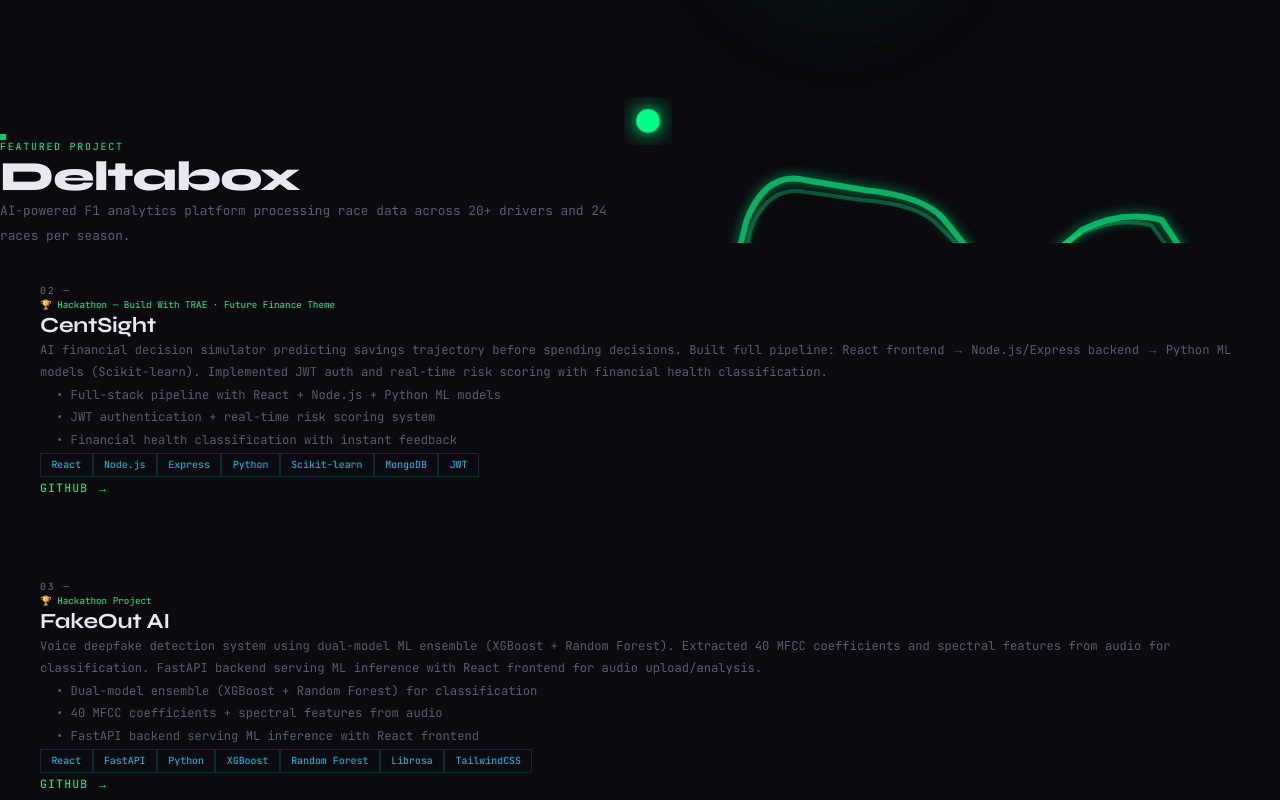
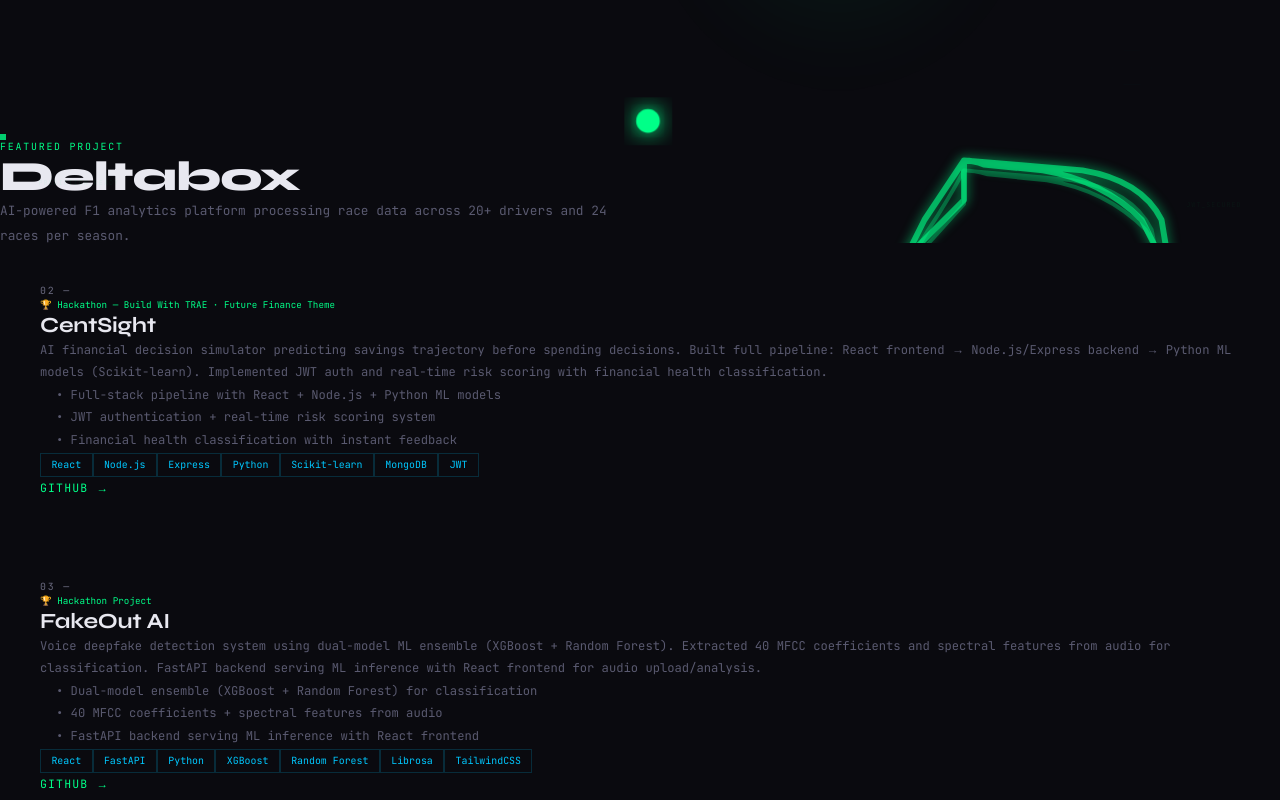
Before and after one commit to Mohammad-Adnan-Shakil/Portfolio, a React (Vite) app: page / in a window 1280 px wide. Shown: the part 2060-2860 px from the top of the page. Built offline with nearby package versions, Linux system fonts and the light colour scheme.

Commit message:
replace: Monaco circuit with accurate Suzuka Circuit SVG

```diff
--- a/src/components/Projects.jsx
+++ b/src/components/Projects.jsx
@@ -435,30 +435,40 @@
                 viewBox="0 0 320 180"
                 style={{ overflow: 'visible' }}
               >
-                {/* Monaco Circuit Path */}
+                {/* Suzuka Circuit Path */}
                 <path
-                  id="monaco-circuit"
-                  d="M 40,90
-                   L 50,50
-                   Q 60,25 80,30
-                   L 110,35
-                   Q 140,38 150,50
-                   L 170,75
-                   Q 180,85 190,80
-                   L 220,55
-                   Q 240,45 260,50
-                   L 280,80
-                   Q 290,95 285,110
-                   L 270,130
-                   Q 255,145 235,145
-                   L 210,140
-                   Q 185,138 165,125
-                   L 145,105
-                   Q 130,90 115,95
-                   L 95,100
-                   Q 75,105 65,100
-                   L 50,90
-                   Q 45,90 40,90 Z"
+                  id="suzuka-circuit"
+                  d="M 160,20
+                   L 220,25
+                   Q 250,30 260,50
+                   L 265,80
+                   Q 268,110 250,130
+                   L 220,150
+                   Q 200,160 180,155
+                   L 160,150
+                   Q 140,145 130,130
+                   L 125,110
+                   Q 123,90 130,70
+                   L 140,50
+                   Q 150,35 160,20 Z
+                   M 160,20
+                   L 160,40
+                   L 140,60
+                   Q 120,80 100,90
+                   L 80,95
+                   Q 60,100 50,120
+                   L 45,140
+                   Q 43,160 60,170
+                   L 90,175
+                   Q 120,178 150,170
+                   L 180,160
+                   Q 210,150 230,130
+                   L 250,110
+                   Q 265,90 260,70
+                   L 250,50
+                   Q 230,30 200,25
+                   L 170,22
+                   Q 165,20 160,20 Z"
                   fill="none"
                   stroke="rgba(0,255,136,0.6)"
                   strokeWidth="3"
@@ -469,27 +479,37 @@
 
                 {/* Inner track line */}
                 <path
-                  d="M 45,90
-                   L 52,55
-                   Q 61,32 80,36
-                   L 108,40
-                   Q 137,42 147,53
-                   L 167,73
-                   Q 177,82 187,78
-                   L 217,58
-                   Q 237,48 255,53
-                   L 275,80
-                   Q 284,93 280,107
-                   L 265,125
-                   Q 250,140 232,140
-                   L 207,135
-                   Q 182,133 162,122
-                   L 142,103
-                   Q 127,88 112,93
-                   L 92,98
-                   Q 72,103 62,98
-                   L 47,90
-                   Q 42,90 45,90 Z"
+                  d="M 160,25
+                   L 215,30
+                   Q 245,35 255,55
+                   L 260,80
+                   Q 263,108 245,125
+                   L 218,145
+                   Q 198,155 178,150
+                   L 160,145
+                   Q 142,140 132,125
+                   L 127,108
+                   Q 125,90 132,72
+                   L 142,55
+                   Q 152,40 160,25 Z
+                   M 160,25
+                   L 160,42
+                   L 142,62
+                   Q 122,82 102,92
+                   L 82,97
+                   Q 62,102 52,122
+                   L 47,142
+                   Q 45,162 62,172
+                   L 92,177
+                   Q 122,180 152,172
+                   L 182,162
+                   Q 212,152 232,132
+                   L 252,112
+                   Q 267,92 262,72
+                   L 252,55
+                   Q 232,35 202,30
+                   L 172,27
+                   Q 165,25 160,25 Z"
                   fill="none"
                   stroke="rgba(0,255,136,0.3)"
                   strokeWidth="2"
@@ -503,27 +523,37 @@
                     dur="8s"
                     repeatCount="indefinite"
                     rotate="auto"
-                    path="M 40,90
-                     L 50,50
-                     Q 60,25 80,30
-                     L 110,35
-                     Q 140,38 150,50
-                     L 170,75
-                     Q 180,85 190,80
-                     L 220,55
-                     Q 240,45 260,50
-                     L 280,80
-                     Q 290,95 285,110
-                     L 270,130
-                     Q 255,145 235,145
-                     L 210,140
-                     Q 185,138 165,125
-                     L 145,105
-                     Q 130,90 115,95
-                     L 95,100
-                     Q 75,105 65,100
-                     L 50,90
-                     Q 45,90 40,90 Z"
+                    path="M 160,20
+                   L 220,25
+                   Q 250,30 260,50
+                   L 265,80
+                   Q 268,110 250,130
+                   L 220,150
+                   Q 200,160 180,155
+                   L 160,150
+                   Q 140,145 130,130
+                   L 125,110
+                   Q 123,90 130,70
+                   L 140,50
+                   Q 150,35 160,20 Z
+                   M 160,20
+                   L 160,40
+                   L 140,60
+                   Q 120,80 100,90
+                   L 80,95
+                   Q 60,100 50,120
+                   L 45,140
+                   Q 43,160 60,170
+                   L 90,175
+                   Q 120,178 150,170
+                   L 180,160
+                   Q 210,150 230,130
+                   L 250,110
+                   Q 265,90 260,70
+                   L 250,50
+                   Q 230,30 200,25
+                   L 170,22
+                   Q 165,20 160,20 Z"
                   />
                 </circle>
 
@@ -534,27 +564,37 @@
                     repeatCount="indefinite"
                     begin="0.2s"
                     rotate="auto"
-                    path="M 40,90
-                     L 50,50
-                     Q 60,25 80,30
-                     L 110,35
-                     Q 140,38 150,50
-                     L 170,75
-                     Q 180,85 190,80
-                     L 220,55
-                     Q 240,45 260,50
-                     L 280,80
-                     Q 290,95 285,110
-                     L 270,130
-                     Q 255,145 235,145
-                     L 210,140
-                     Q 185,138 165,125
-                     L 145,105
-                     Q 130,90 115,95
-                     L 95,100
-                     Q 75,105 65,100
-                     L 50,90
-                     Q 45,90 40,90 Z"
+                    path="M 160,20
+                   L 220,25
+                   Q 250,30 260,50
+                   L 265,80
+                   Q 268,110 250,130
+                   L 220,150
+                   Q 200,160 180,155
+                   L 160,150
+                   Q 140,145 130,130
+                   L 125,110
+                   Q 123,90 130,70
+                   L 140,50
+                   Q 150,35 160,20 Z
+                   M 160,20
+                   L 160,40
+                   L 140,60
+                   Q 120,80 100,90
+                   L 80,95
+                   Q 60,100 50,120
+                   L 45,140
+                   Q 43,160 60,170
+                   L 90,175
+                   Q 120,178 150,170
+                   L 180,160
+                   Q 210,150 230,130
+                   L 250,110
+                   Q 265,90 260,70
+                   L 250,50
+                   Q 230,30 200,25
+                   L 170,22
+                   Q 165,20 160,20 Z"
                   />
                 </circle>
 
```
